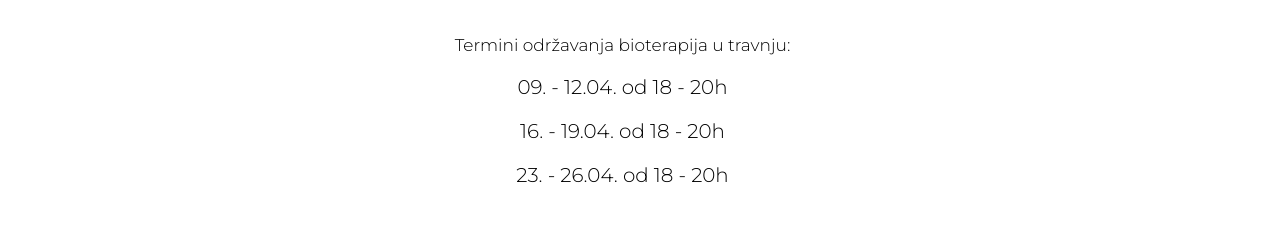
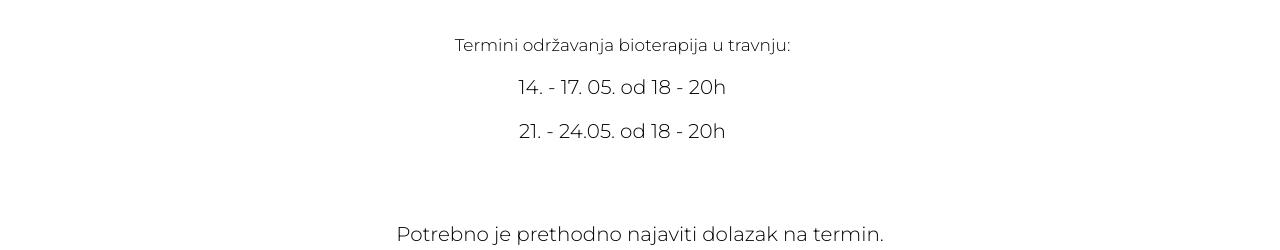
Before and after one commit to antepetrovic/bio, a website: page termini/index.html in a window 1280 px wide. Shown: the part 550-800 px from the top of the page. Drawn offline with nearby package versions, Linux system fonts and the light colour scheme.

Commit message:
Update index.html

```diff
--- a/termini/index.html
+++ b/termini/index.html
@@ -80,17 +80,13 @@
         <div>
             <h3>Termini održavanja bioterapija u travnju:</h3>
             <h3>
-                09. - 12.04. od 18 - 20h
+                14. - 17. 05. od 18 - 20h
             </h3>
             <h3>
-                16. - 19.04. od 18 - 20h
-            </h3>
-            <h3>
-                23. - 26.04. od 18 - 20h
+                21. - 24.05. od 18 - 20h
             </h3>
             <h3>
 
-            </h3>
         </div>
         <h3>Potrebno je prethodno najaviti dolazak na termin.</h3>
     </article>
```
